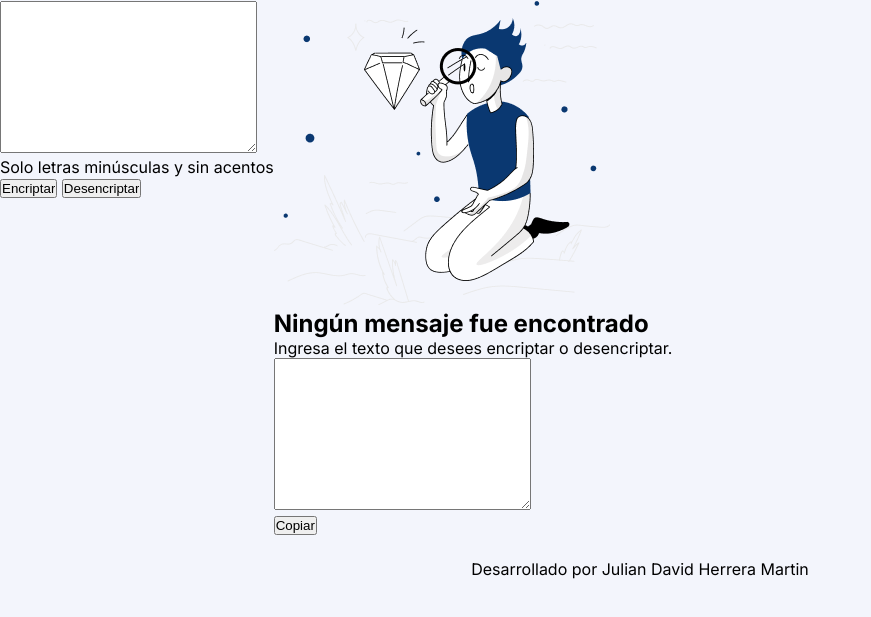
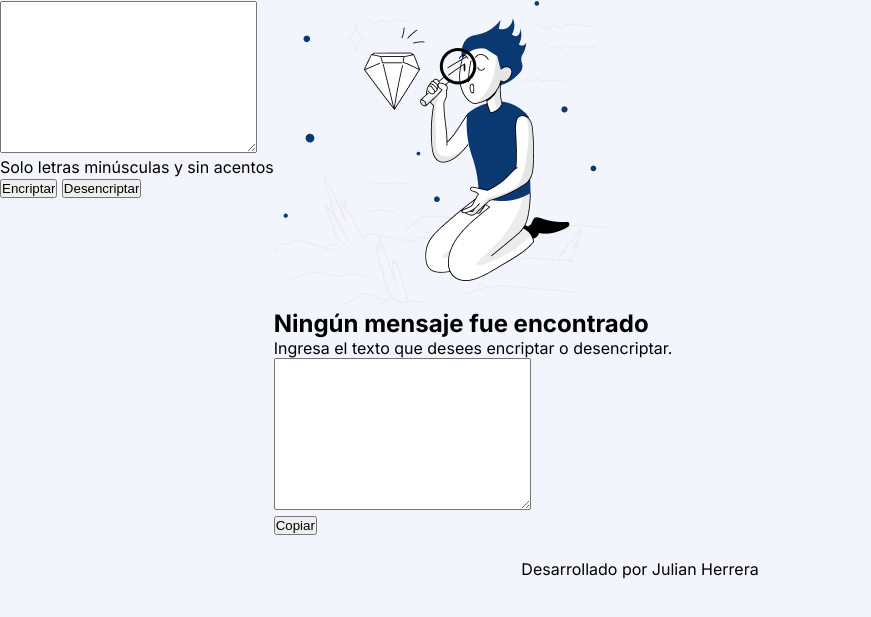
Before and after one commit to JulianHerrera0107/encriptador-texto, a plain HTML site: page index.html in a window 1280 px wide. Shown: the part 93-710 px from the top of the page, without its empty margins (0-871 px from the left). Drawn offline with Linux system fonts and the light colour scheme.

```diff
--- a/index.html
+++ b/index.html
@@ -63,7 +63,7 @@
         </section>
     </main>
     <footer class="footer">
-        <p>Desarrollado por Julian David Herrera Martin</p>
+        <p>Desarrollado por Julian Herrera</p>
     </footer>
 </body>
 <script src="app.js"></script>
```
